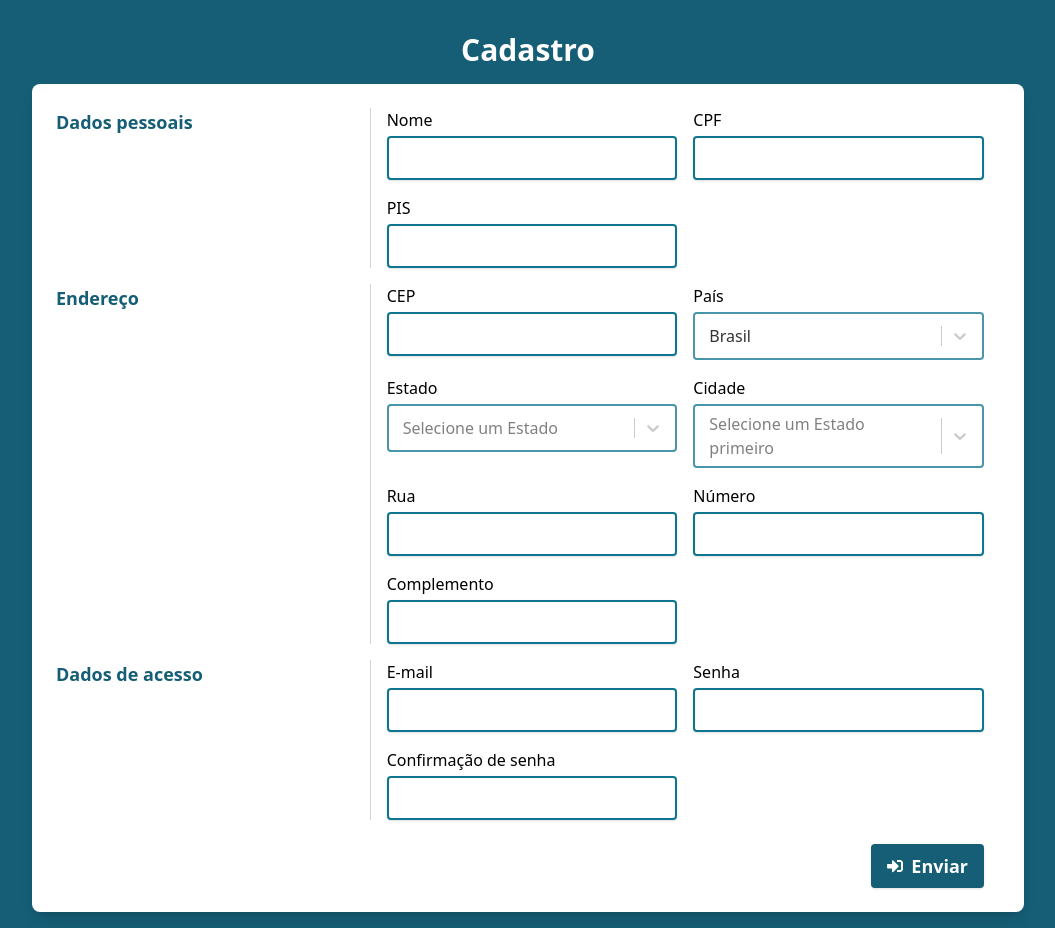
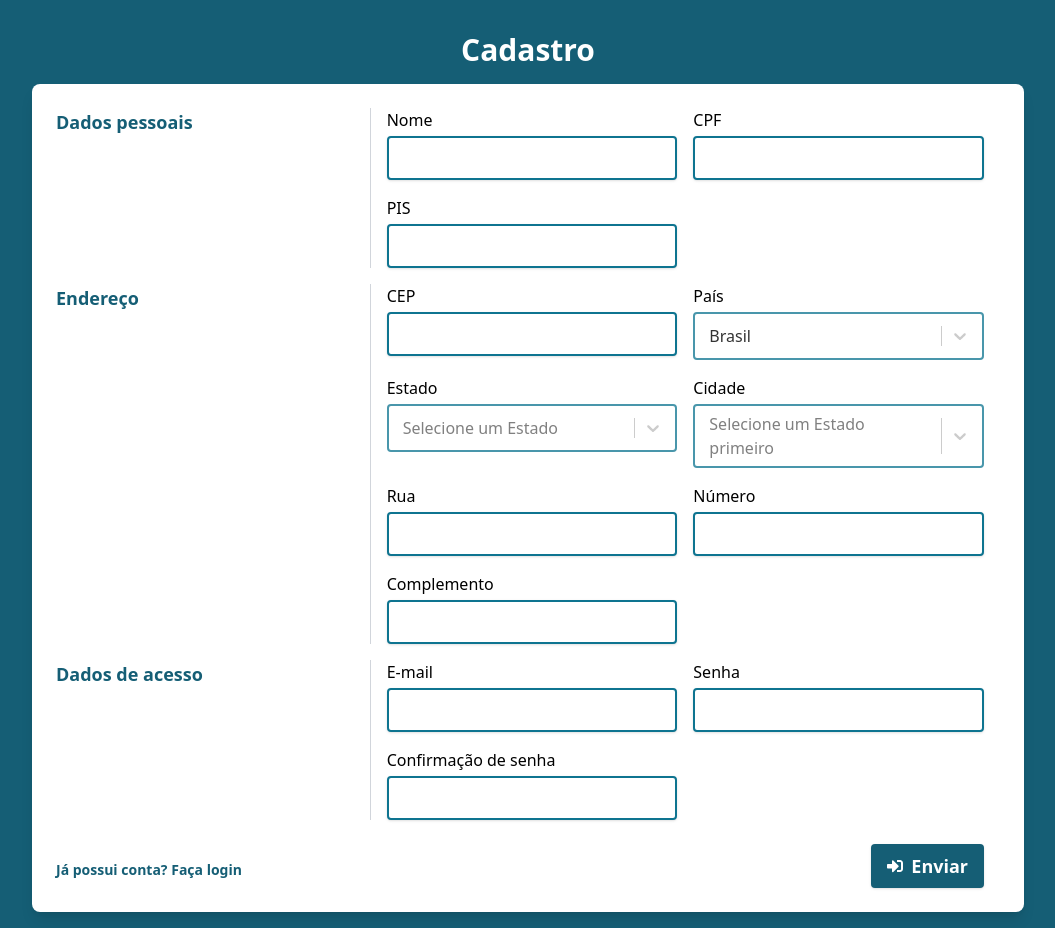
Before and after one commit to felipecechin/app-frontend-user-registration, a Next.js app: page /users/signup in a window 1280 px wide. Shown: the whole page, without its empty margins (112-1167 px from the left). Built offline with nearby package versions, Linux system fonts and the light colour scheme; no server answers.

Commit message:
added link on SignupForm

```diff
--- a/src/components/system/user/signup/SignupForm/index.tsx
+++ b/src/components/system/user/signup/SignupForm/index.tsx
@@ -7,6 +7,7 @@ import ControlledReactSelect from '@/components/shared/form/ControlledReactSelec
 import { FaSignInAlt } from 'react-icons/fa'
 import InputGroup from '@/components/shared/form/InputGroup'
 import InputMaskGroup from '@/components/shared/form/InputMaskGroup'
+import Link from 'next/link'
 import Router from 'next/router'
 import { SubmitHandler } from 'react-hook-form'
 import cities from '@/utils/cities'
@@ -329,8 +330,14 @@ export default function SignupForm(): JSX.Element {
                     </div>
                 </div>
             </div>
-            <div className='flex justify-end sm:px-4'>
-                <button className='flex items-center justify-center max-w-sm py-2 px-4 text-center text-lg text-white font-extrabold bg-cyan-800 hover:bg-cyan-900 border-3 border-cyan-900 shadow rounded transition duration-200'>
+            <div className='flex flex-col-reverse sm:flex-row justify-between sm:pr-4'>
+                <Link
+                    className='inline-block mt-4 text-center text-sm text-cyan-800 font-semibold'
+                    href={'/users/signin'}
+                >
+                    Já possui conta? Faça login
+                </Link>
+                <button className='flex items-center justify-center w-full sm:w-auto sm:max-w-sm py-2 px-4 text-center text-lg text-white font-extrabold bg-cyan-800 hover:bg-cyan-900 border-3 border-cyan-900 shadow rounded transition duration-200'>
                     <FaSignInAlt className='w-4 h-4 mr-2' /> Enviar
                 </button>
             </div>
```
